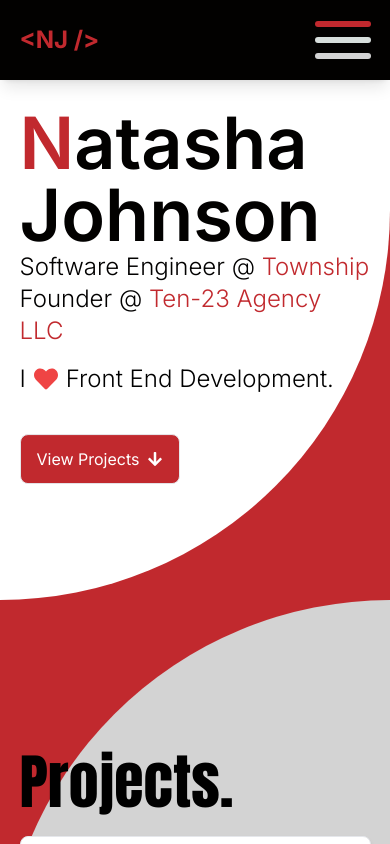
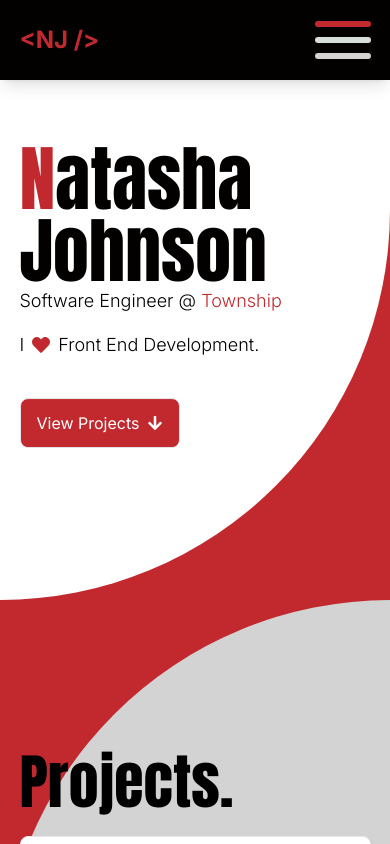
Before and after one commit to artsycoder533/portfolio-v2, a Next.js app: page / in a window 390 px wide. Shown: the top 844 px of the page. Built offline with nearby package versions, Linux system fonts and the light colour scheme.

Commit message:
update hover states and font

```diff
--- a/app/components/Form.tsx
+++ b/app/components/Form.tsx
@@ -97,7 +97,7 @@ function Form() {
       </div>
       <button
         type="submit"
-        className="bg-accent hover:bg-[#9E1E23] text-white px-4 py-3 rounded-lg"
+        className="bg-accent hover:bg-black text-white px-4 py-3 rounded-lg"
       >
         Send Message
       </button>
--- a/app/components/Hero.tsx
+++ b/app/components/Hero.tsx
@@ -1,15 +1,18 @@
 import React from "react";
 import { FaArrowDown, FaHeart } from "react-icons/fa";
 import Link from "next/link";
+import { Anton } from "next/font/google";
+
+const anton = Anton({weight: ['400'], subsets: ["latin"]});
 
 const Hero = () => {
   return (
     <section className="h-[600px] flex justify-center items-center rounded-br-full bg-white" id="home">
       <div className=" flex flex-col justify-between max-w-[1400px] w-[90vw] mx-auto">
-        <h1 className="text-7xl lg:text-8xl font-semibold text-primary first-letter:text-accent">
+        <h1 className={`text-7xl lg:text-8xl font-semibold text-primary first-letter:text-accent ${anton.className}`}>
           Natasha Johnson
         </h1>
-        <p className="text-2xl text-primary font-light">
+        <p className="text-lg md:text-2xl text-primary font-light">
           Software Engineer @{" "}
           <Link
             href="https://www.township.agency"
@@ -20,7 +23,7 @@ const Hero = () => {
             Township
           </Link>
         </p>
-        <p className="text-2xl text-primary font-light">
+        {/* <p className="text-lg md:text-2xl text-primary font-light">
           Founder @{" "}
           <Link
             href="https://www.ten23.agency/"
@@ -30,14 +33,14 @@ const Hero = () => {
           >
             Ten-23 Agency LLC
           </Link>
-        </p>
-        <p className="flex items-center gap-2 text-2xl font-light mt-4">
-          I <FaHeart className="text-red-500" /> Front End Development.
+        </p> */}
+        <p className="flex items-center gap-2 text-lg md:text-2xl font-light mt-4">
+          I <FaHeart className="text-accent" /> Front End Development.
         </p>
         <div className="mt-12 flex flex-row gap-4">
           <Link
             href="#projects"
-            className="border bg-accent text-white rounded-lg px-4 py-3 hover:bg-[#9E1E23] animate-bounce flex items-center gap-2"
+            className="border bg-accent text-white rounded-lg px-4 py-3 hover:bg-black animate-bounce flex items-center gap-2"
           >
             View Projects <FaArrowDown />
           </Link>
--- a/app/components/ProjectCard.tsx
+++ b/app/components/ProjectCard.tsx
@@ -54,7 +54,7 @@ function ProjectCard({
           href={siteURL}
           rel="noopener noreferrer"
           target="_blank"
-          className="flex flex-row gap-1 items-center border bg-accent hover:bg-[#9E1E23] text-white rounded-lg px-4 py-3 flex-shrink-0"
+          className="flex flex-row gap-1 items-center border bg-accent hover:bg-black text-white rounded-lg px-4 py-3 flex-shrink-0"
         >
           Live Site <FaExternalLinkAlt />
         </Link>
@@ -62,7 +62,7 @@ function ProjectCard({
           href={github}
           rel="noopener noreferrer"
           target="_blank"
-          className="flex flex-row gap-1 items-center border border-accent text-accent hover:bg-gray-200 rounded-lg px-4 py-3 flex-shrink-0"
+          className="flex flex-row gap-1 items-center border border-accent text-accent hover:bg-black hover:text-white rounded-lg px-4 py-3 flex-shrink-0"
         >
           See Code <FaGithub />
         </Link>
--- a/app/layout.tsx
+++ b/app/layout.tsx
@@ -33,7 +33,7 @@ export default function RootLayout({
     <html lang="en" className="h-full scroll-smooth bg-accent">
       <body className={inter.className}>
         <ClassicHeader />
-        <main className={`${inter.className} flex min-h-screen flex-col`}>
+        <main className={`flex min-h-screen flex-col`}>
           {children}
         </main>
         <MinimalFooter />
```
